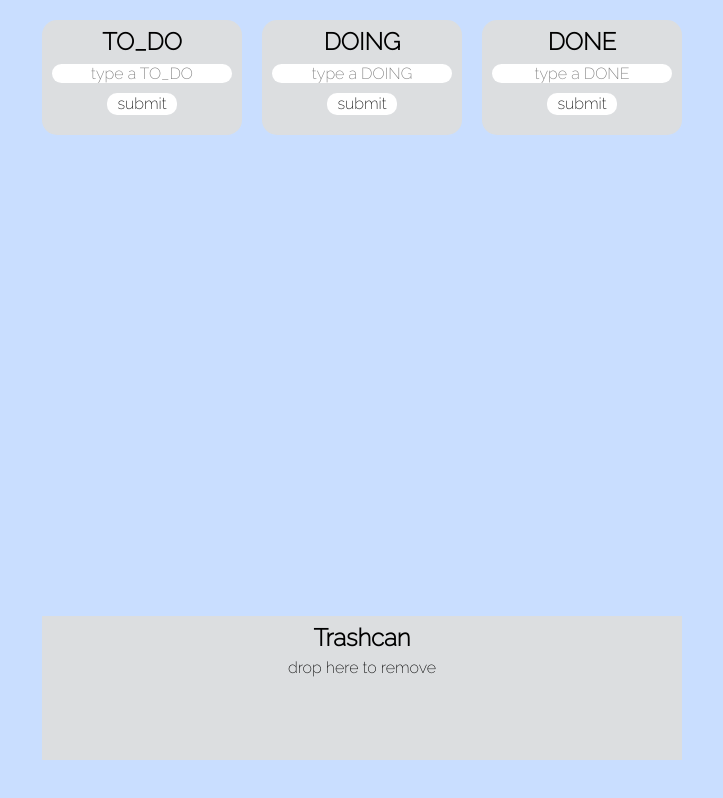
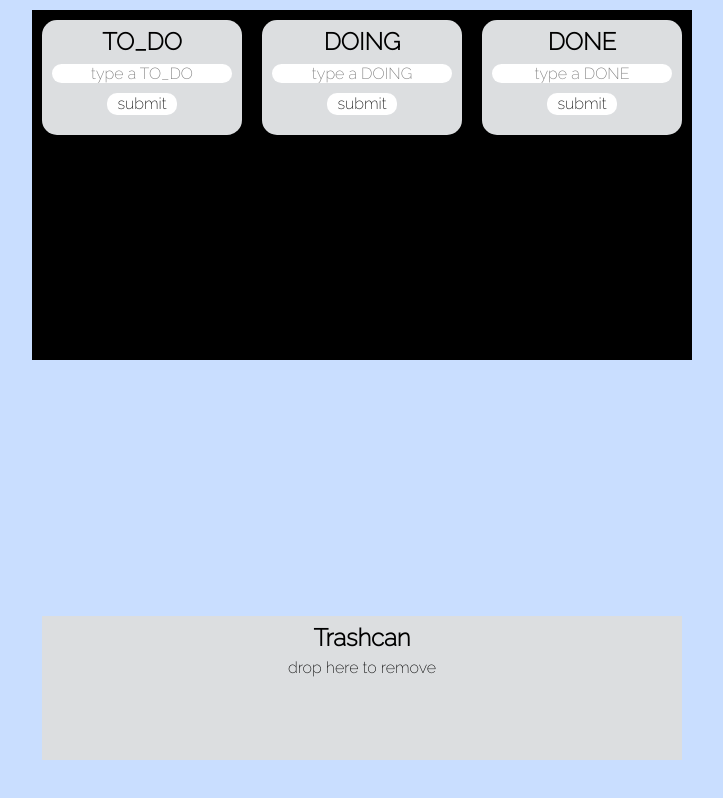
Before and after one commit to junseok44/react-masterclass, a React (Create React App) app: page / in a window 1280 px wide. Shown: the whole page, without its empty margins (278-1001 px from the left). Built offline with nearby package versions, Linux system fonts and the light colour scheme.

Commit message:
6.16 code challenge last one

```diff
--- a/src/App.tsx
+++ b/src/App.tsx
@@ -1,6 +1,7 @@
 import { GlobalStyle } from "./GlobalStyle";
 import {
   DragDropContext,
+  Draggable,
   Droppable,
   DroppableProps,
   DroppableProvidedProps,
@@ -13,6 +14,7 @@ import { useRecoilState } from "recoil";
 import { todoAtoms } from "./atoms";
 import DropDivCard from "./Components/DropDivCard";
 import { useEffect } from "react";
+import { DraggableBoard } from "./Components/DraggableBoard";
 
 export const Title = styled.div`
   font-size: 1.5rem;
@@ -45,6 +47,14 @@ export const DropBoxItem = styled.div<{
   min-height: 100px;
 `;
 
+const DropBoard = styled.div<{
+  droppableProps: DroppableProvidedProps;
+}>`
+  display: flex;
+  min-height: 350px;
+  background-color: black;
+`;
+
 function App() {
   const [toDos, settoDos] = useRecoilState(todoAtoms);
 
@@ -54,6 +64,29 @@ function App() {
     const { source, destination, draggableId } = args;
 
     console.log(destination?.droppableId, draggableId);
+
+    // if (
+    //   source.droppableId === "boardDrop" &&
+    //   destination?.droppableId === "boardDrop"
+    // ) {
+    //   //execute code.
+    //   return;
+    // }
+
+    if (
+      source.droppableId === "boardDrop" &&
+      destination?.droppableId === "boardDrop"
+    ) {
+      console.log("this should be filled");
+      return;
+    }
+
+    if (
+      source.droppableId === "boardDrop" &&
+      destination?.droppableId !== "boardDrop"
+    ) {
+      return;
+    }
 
     if (destination?.droppableId === "trash") {
       settoDos((currentObj) => {
@@ -132,17 +165,26 @@ function App() {
 
       <DragDropContext onDragEnd={onDragEnd}>
         <DropWrapper>
+          <Droppable droppableId="boardDrop">
+            {(provided, snapshot) => (
+              <DropBoard
+                ref={provided.innerRef}
+                droppableProps={provided.droppableProps}
+              >
                 {Object.keys(toDos).map((categoryName, index) => {
                   return (
-              <DropDivCard
+                    <DraggableBoard
                       key={index}
-                title={Object.keys(toDos)[index]}
-                category={toDos[categoryName]}
+                      index={index}
+                      categoryName={categoryName}
                       toDos={toDos}
-                index={index}
-              ></DropDivCard>
+                    ></DraggableBoard>
                   );
                 })}
+                {provided.placeholder}
+              </DropBoard>
+            )}
+          </Droppable>
         </DropWrapper>
         <DropBox>
           <Title>Trashcan</Title>
--- /dev/null
+++ b/src/Components/DraggableBoard.tsx
@@ -0,0 +1,34 @@
+import { Draggable } from "react-beautiful-dnd";
+import { ItoDos } from "../atoms";
+import DropDivCard from "./DropDivCard";
+
+export function DraggableBoard({
+  index,
+  categoryName,
+  toDos,
+}: {
+  index: number;
+  categoryName: string;
+  toDos: ItoDos;
+}) {
+  return (
+    <Draggable key={index} index={index} draggableId={categoryName}>
+      {(provided, snapshot) => (
+        <div
+          ref={provided.innerRef}
+          {...provided.draggableProps}
+          {...provided.dragHandleProps}
+        >
+          <DropDivCard
+            isDragging={snapshot.isDragging}
+            isDropAnimating={snapshot.isDropAnimating}
+            index={index}
+            title={categoryName}
+            category={toDos[categoryName]}
+            toDos={toDos}
+          ></DropDivCard>
+        </div>
+      )}
+    </Draggable>
+  );
+}
--- a/src/Components/DropDivCard.tsx
+++ b/src/Components/DropDivCard.tsx
@@ -69,6 +69,8 @@ function DropDivCard({
   category: Item[];
   toDos: ItoDos;
   index: number;
+  isDragging?: boolean;
+  isDropAnimating?: boolean;
 }) {
   const [_, settoDos] = useRecoilState(todoAtoms);
 
```
Also changed, not shown: 1 other file (tests, documents, lock files or other folders). Lines whose indentation alone changed are shown as unchanged.
